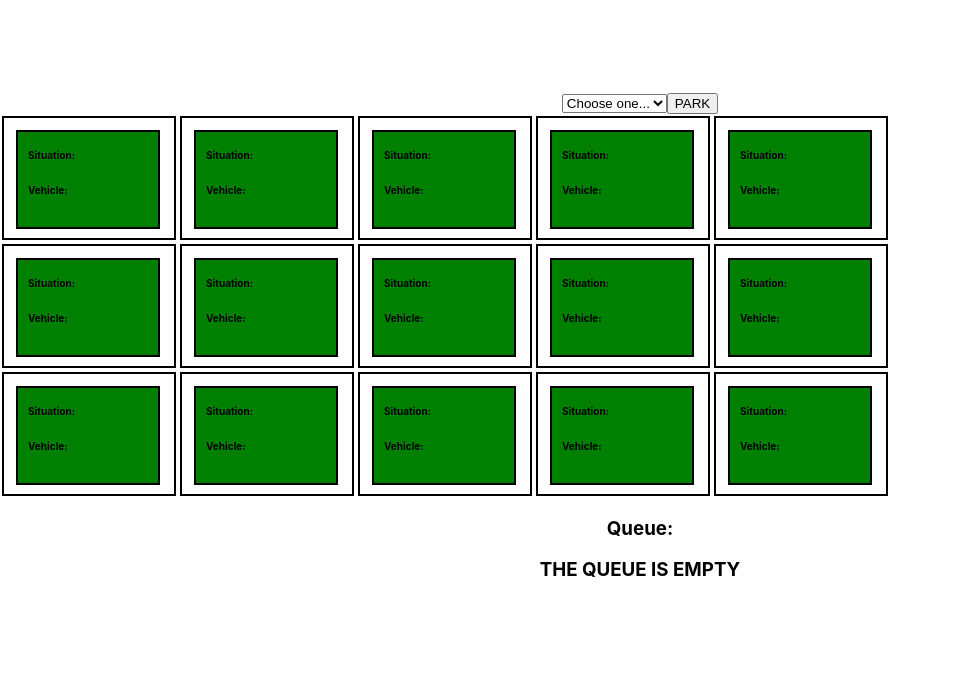
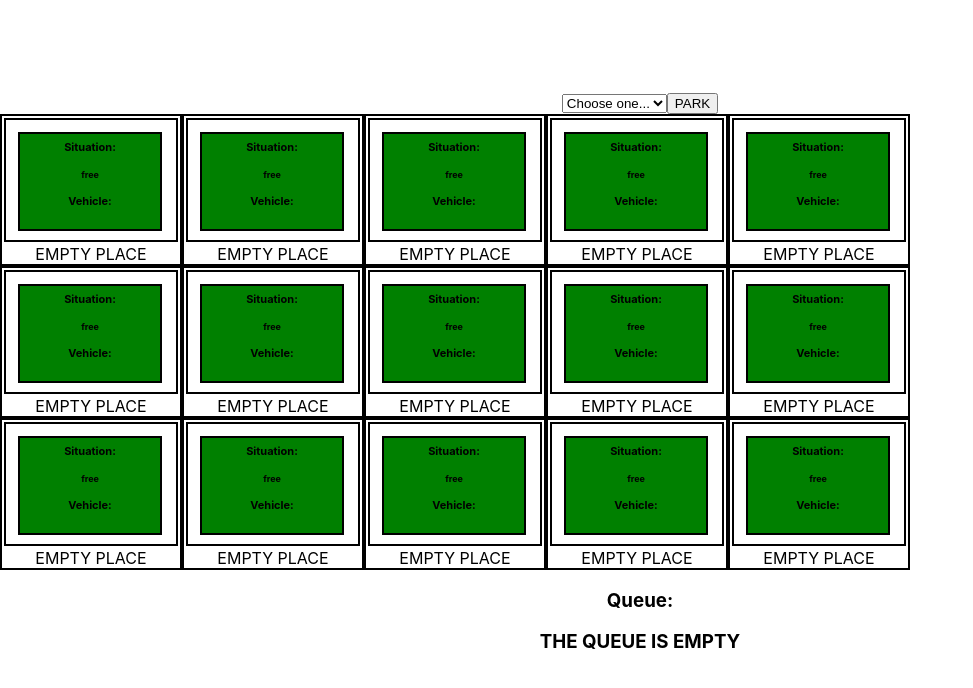
Before and after one commit to PatricioPallua/parkingExercise, a React (Create React App) app: page / in a window 1280 px wide. Shown: the top 688 px of the page, without its empty margins (0-973 px from the left). Built offline with nearby package versions, Linux system fonts and the light colour scheme.

Commit message:
Empty place

```diff
--- a/src/App.css
+++ b/src/App.css
@@ -70,3 +70,9 @@
   width: 150px;
   height: 100px;
 }
+
+.parkSpace{
+  display: flex;
+  flex-direction: column;
+  border: 2px solid black;
+}
--- a/src/App.js
+++ b/src/App.js
@@ -45,7 +45,7 @@ function App() {
     var smallIndex = check(small);
     if(smallIndex >= 0){
       var newSmall = small;
-      newSmall[smallIndex] = {situation: "occupied", vehicle: vehicle}
+      newSmall[smallIndex] = {situation: "occupied", vehicle: vehicle, id: small[smallIndex].id}
       setSmall(newSmall);
     } else {
       occupyMedium(vehicle, event);
@@ -57,7 +57,7 @@ function App() {
     var mediumIndex = check(medium);
     if(mediumIndex >= 0){
       var newMedium = medium;
-      newMedium[mediumIndex] = {situation: "occupied", vehicle: vehicle, id: newMedium.id}
+      newMedium[mediumIndex] = {situation: "occupied", vehicle: vehicle, id: medium[mediumIndex].id}
       setMedium(newMedium);
     } else {
       occupyLarge(vehicle, event);
@@ -69,14 +69,12 @@ function App() {
     var largeIndex = check(large);
     if(largeIndex >= 0){
       var newLarge = large;
-      newLarge[largeIndex] = {situation: "occupied", vehicle: vehicle}
+      newLarge[largeIndex] = {situation: "occupied", vehicle: vehicle, id: large[largeIndex].id}
       setLarge(newLarge);
     } else {
       alert("NO PLACE FREE!");
-      console.log("LA QUEUE ES: ", queue)
       var newQueue = queue;
       newQueue.push(vehicle)
-      console.log("LA NEWQUEUE ES: ", newQueue);
       setQueue(newQueue);
     }
   }
@@ -104,6 +102,36 @@ function App() {
     setChosen(e.target.value);
   }
 
+  const freeSpace = (i) => {
+    if(i <= 5){
+      let spot = [...small];
+      for(let j=0; j<spot.length; j++){
+        if(spot[j].id === i){
+          spot[j] = {situation: "free", vehicle: null, id: i}
+        }
+      }
+      setSmall(spot)
+    }
+    if(i >5 && i <= 10){
+      let spot = [...medium];
+      for(let j=0; j<spot.length; j++){
+        if(spot[j].id === i){
+          spot[j] = {situation: "free", vehicle: null, id: i}
+        }
+      }
+      setMedium(spot)
+    }
+    if(i >10){
+      let spot = [...large];
+      for(let j=0; j<spot.length; j++){
+        if(spot[j].id === i){
+          spot[j] = {situation: "free", vehicle: null, id: i}
+        }
+      }
+      setLarge(spot)
+    }
+  }
+
   return (
     <div className="App">
       <header className="App-header">
@@ -125,7 +153,14 @@ function App() {
         <div className="small">
           {
             small.map(el => (
-              <Places  key={el.id} vehicle={el.vehicle} situation={el.situation} />
+              <div key={el.id} className="parkSpace">
+                <Places  key={el.id} vehicle={el.vehicle} situation={el.situation} />
+                {el.situation === "occupied"?
+                  <button onClick={() => freeSpace(el.id)}> FREE SPACE </button>
+                  :
+                  <div> EMPTY PLACE </div>
+                }
+              </div>
             ))
           }
         </div>
@@ -133,7 +168,14 @@ function App() {
         <div className="medium">
           {
             medium.map(el => (
-              <Places  key={el.id} vehicle={el.vehicle} situation={el.situation} />
+              <div key={el.id} className="parkSpace">
+                <Places  key={el.id} vehicle={el.vehicle} situation={el.situation} />
+                {el.situation === "occupied"?
+                  <button onClick={() => freeSpace(el.id)}> FREE SPACE </button>
+                  :
+                  <div> EMPTY PLACE </div>
+                }
+              </div>
             ))
           }
         </div>
@@ -142,7 +184,14 @@ function App() {
         <div className="large">
           {
             large.map(el => (
-              <Places key={el.id} vehicle={el.vehicle} situation={el.situation} />
+              <div key={el.id} className="parkSpace">
+                <Places  key={el.id} vehicle={el.vehicle} situation={el.situation} />
+                {el.situation === "occupied"?
+                  <button onClick={() => freeSpace(el.id)}> FREE SPACE </button>
+                  :
+                  <div> EMPTY PLACE </div>
+                }
+              </div>
             ))
           }
         </div>
--- a/src/Places.css
+++ b/src/Places.css
@@ -3,24 +3,32 @@
 	padding: 10px;
 	font-size: 8px;
 	text-align: left;
-	border: 2px solid black;
 	width: 150px;
 	height: 100px;
 }
 
 .occupied{
+	display: flex;
+	flex-direction: column;
+	align-items: center;
+	justify-content: center;
 	background-color: red;
 }
 
 .free{
+	display: flex;
+	flex-direction: column;
+	align-items: center;
+	justify-content: center;
 	background-color: green;
 }
 
 .title{
-	font-size: 10px;
+	font-size: 11px;
 	color: black;
 }
 
 .prop{
-	font-size: 8px;
+	font-size: 9px;
+	color: black;
 }
--- a/src/Places.js
+++ b/src/Places.js
@@ -7,9 +7,9 @@ function Places(props) {
 		<div className="container" >
 			<div className={props.situation}>
 				<h1 className="title"> Situation: </h1>
-				<h2 className="prop"> {props.situation && props.situation} </h2>
+				<h2 className="prop"> {props.situation} </h2>
 				<h1 className="title"> Vehicle: </h1>
-				<h2 className="prop"> {props.vehicle && props.vehicle} </h2>
+				<h2 className="prop"> {props.vehicle} </h2>
 			</div>
 		</div>
 	)
```
Also changed, not shown: 1 other file (tests, documents, lock files or other folders).
